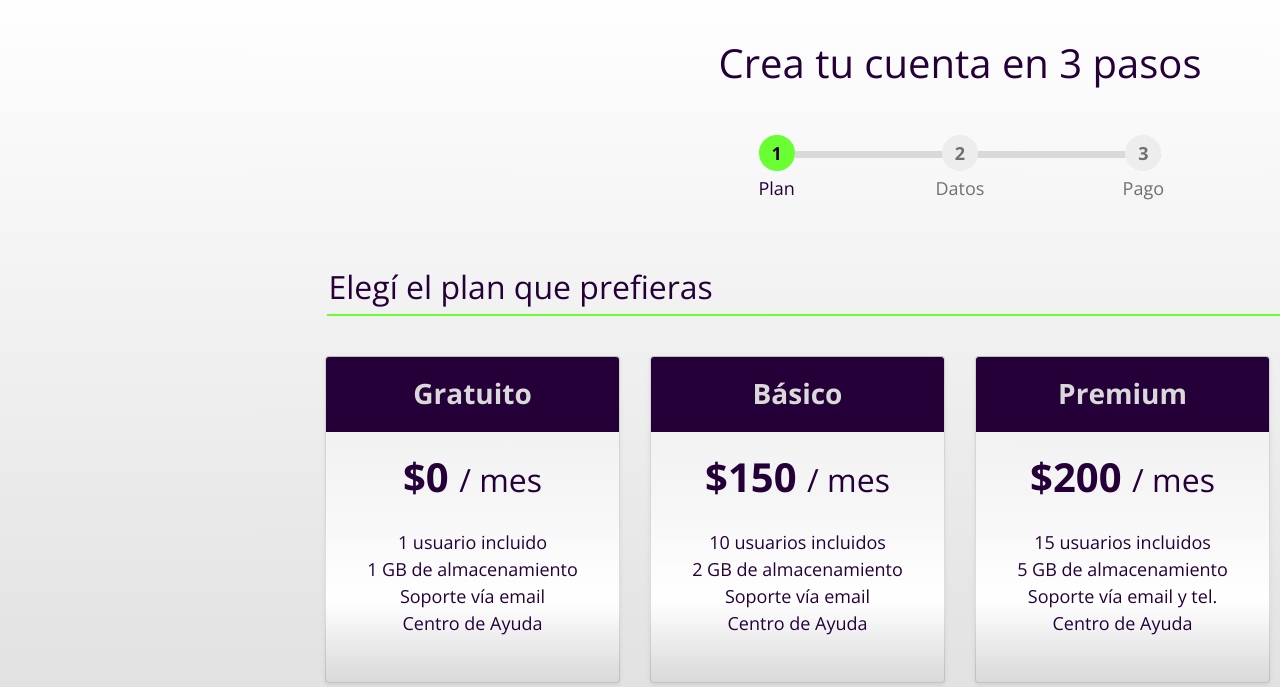
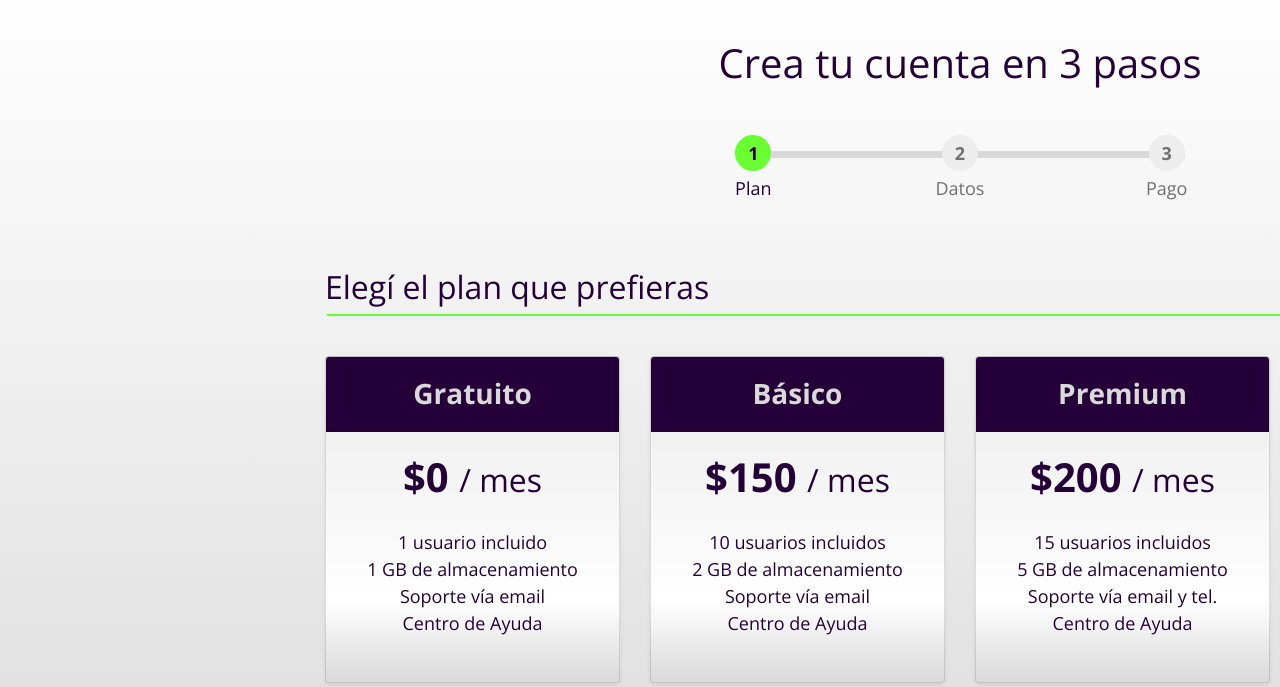
Before and after one commit to german-wibaux/nighx-integrador, a plain HTML site: page sendUp.html in a window 1280 px wide. Shown: the part 113-800 px from the top of the page. Drawn offline with nearby package versions, Linux system fonts and the light colour scheme.

Commit message:
Paso 2 mejorado bis - falta agregar color al botón para volver al paso anterior

```diff
--- a/css/sendUp.css
+++ b/css/sendUp.css
@@ -98,7 +98,7 @@ html, body, .estreno {
         margin-bottom: 20px;
     }
     .container_steps {
-        width: 550px;
+        width: 620px;
         margin-bottom: 50px;
     }
 
@@ -298,9 +298,7 @@ html, body, .estreno {
     h2 {
         color: rgb(37, 0, 56);
     }
-    h2.subtitle {
-        margin-left: 7px;
-    }
+
     /*CARDS*/
     .card-header{
         padding: 20px 40px;
--- a/css/sendUp2.css
+++ b/css/sendUp2.css
@@ -94,7 +94,7 @@ html, body, .estreno {
     }
 
     .container_steps {
-        width: 550px;
+        width: 620px;
         margin-bottom: 50px;
     }
      .multi-steps > li:after {
@@ -199,7 +199,9 @@ html, body, .estreno {
         text-align: center;
     }
     /* Button */
-
+    div.fa-arrow-circle-left {
+        width: 50px;
+    }
     .btn-primary {
         display: flex;
         justify-content: center;
@@ -322,9 +324,7 @@ html, body, .estreno {
     h2 {
         color: rgb(37, 0, 56);
     }
-    h2.subtitle {
-        margin-left: 7px;
-    }
+
     /*CARDS*/
     .card-header{
         padding: 20px 40px;
```
Also changed, not shown: sendUp2.html (+3 -0 lines).
